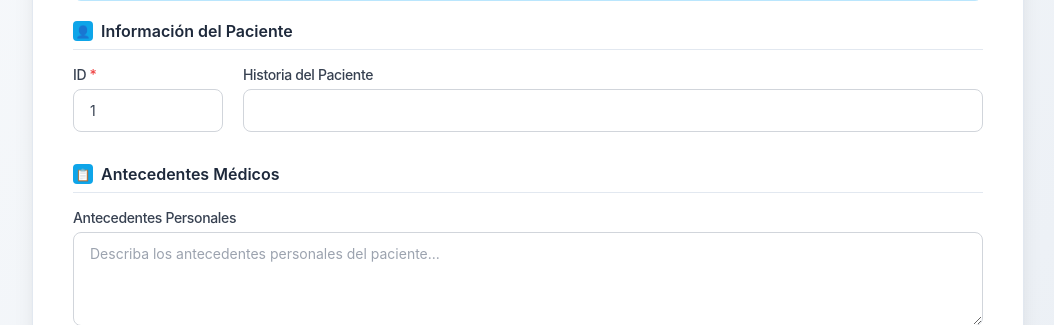
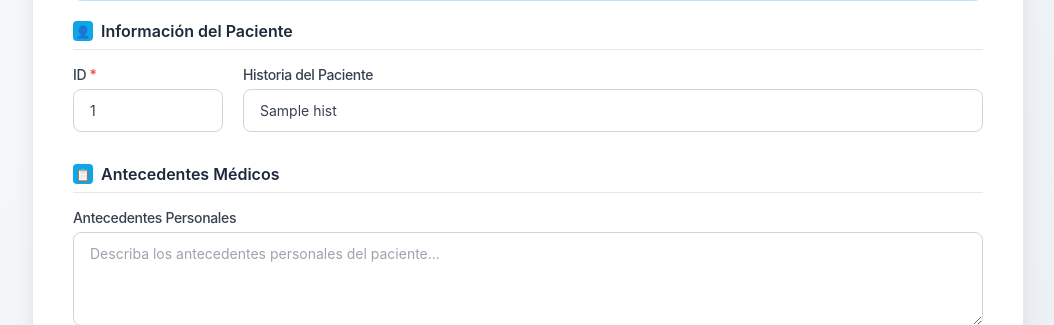
Before and after one commit to EdwinLozano24/Proyecto_SAB_2.0, a PHP site: template views/administrador/historial/historialVisualizar.php in a window 1280 px wide. Shown: the part 342-667 px from the top of the page, without its empty margins (112-1166 px from the left). Run offline with PHP 8.4, Linux system fonts and the light colour scheme; the template is opened without the code that fills it: most values are stand-ins (such as "Sample title", 1, 10 or a date in 2020).

Commit message:
Changes HistorialVisualizar

```diff
--- a/views/administrador/historial/historialVisualizar.php
+++ b/views/administrador/historial/historialVisualizar.php
@@ -57,7 +57,7 @@
 
                     <div class="form-group">
                         <label for="hist_paciente">Historia del Paciente</label>
-                        <input type="text" id="hist_paciente" name="hist_paciente">
+                        <input type="text" id="hist_paciente" name="hist_paciente" value="<?= $hist['usua_nombre'] ?? '' ?>" readonly>
                     </div>
                 </div>
             </div>
```
